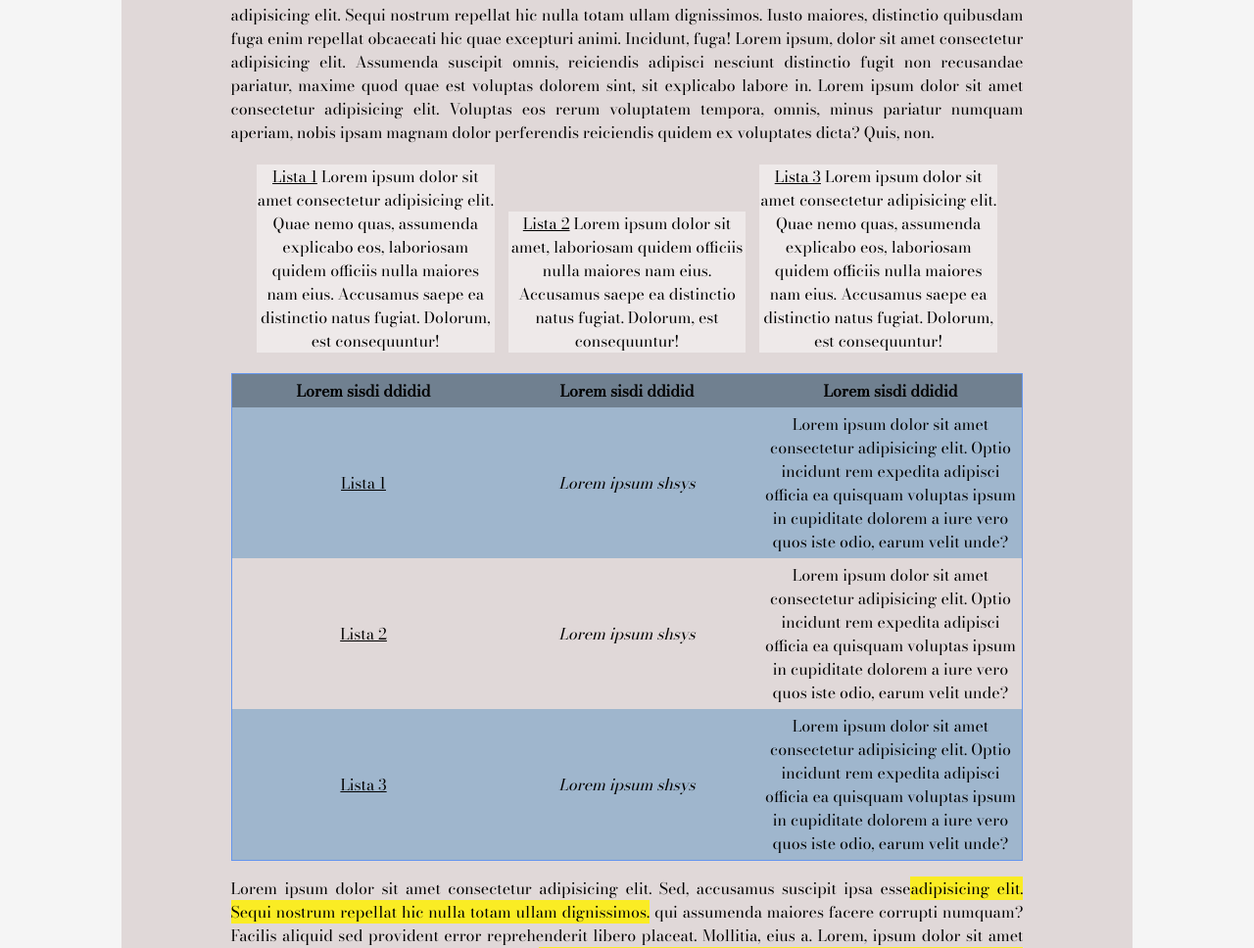
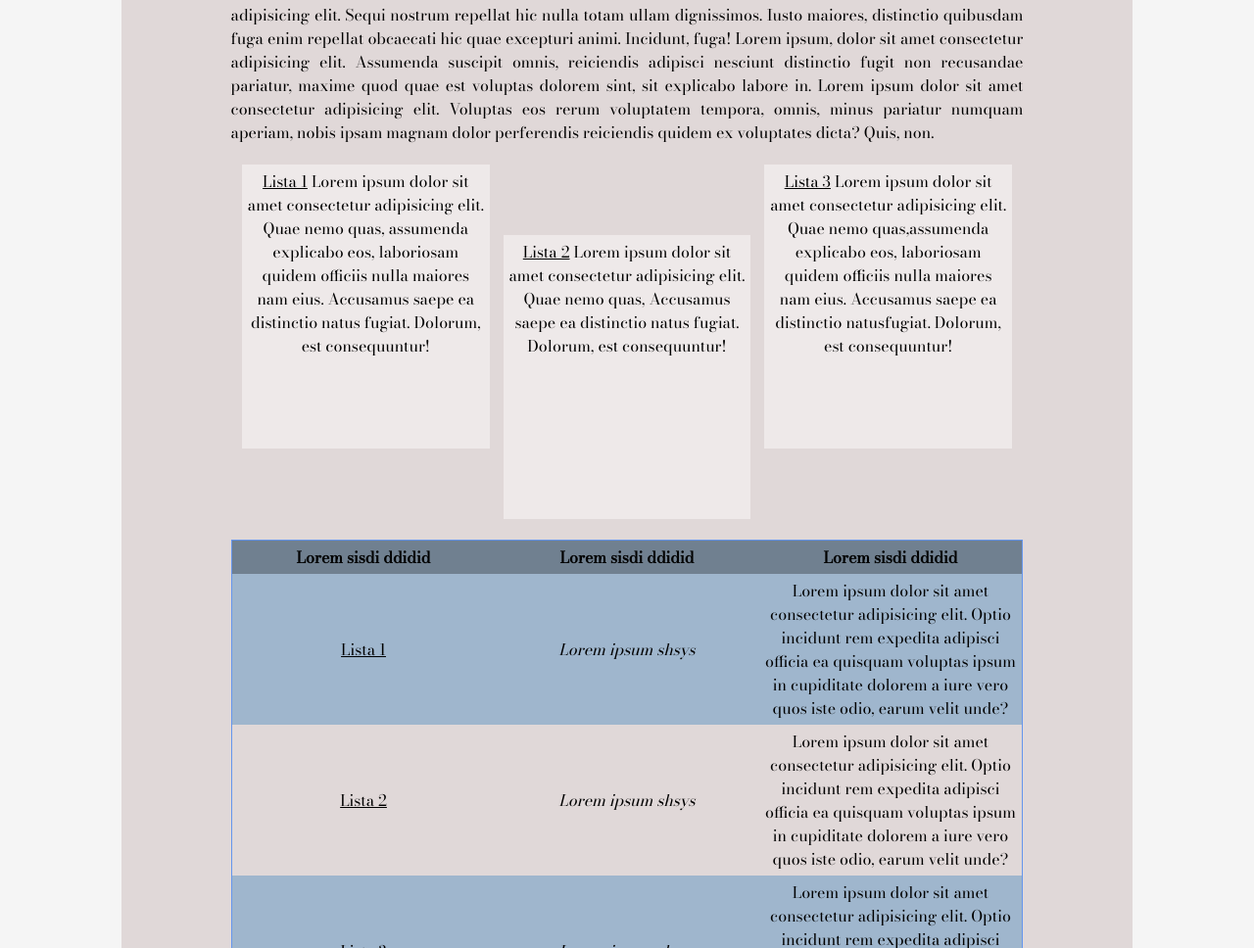
Before and after one commit to GiuseppeMandriani/html-css-booleaner, a website: page index.html in a window 1280 px wide. Shown: the part 1089-2057 px from the top of the page at 98% size. Drawn offline with nearby package versions, Linux system fonts and the light colour scheme.

Commit message:
list changed

```diff
--- a/index.html
+++ b/index.html
@@ -52,9 +52,10 @@
         <!-- Liste -->
         <section class="center">
           <ul>
+            <!-- Cambiando la lunghezza del testo e nonostante aver messo l'altezza mi sposta la seconda lista in basso -->
             <li><span class="underline">Lista 1</span> Lorem ipsum dolor sit amet consectetur adipisicing elit. Quae nemo quas, assumenda explicabo eos, laboriosam quidem officiis nulla maiores nam eius. Accusamus saepe ea distinctio natus fugiat. Dolorum, est consequuntur!</li>
-            <li><span class="underline">Lista 2</span> Lorem ipsum dolor sit amet, laboriosam quidem officiis nulla maiores nam eius. Accusamus saepe ea distinctio natus fugiat. Dolorum, est consequuntur!</li>
-            <li><span class="underline">Lista 3</span> Lorem ipsum dolor sit amet consectetur adipisicing elit. Quae nemo quas, assumenda explicabo eos, laboriosam quidem officiis nulla maiores nam eius. Accusamus saepe ea distinctio natus fugiat. Dolorum, est consequuntur!</li>
+            <li><span class="underline">Lista 2</span> Lorem ipsum dolor sit amet consectetur adipisicing elit. Quae nemo quas,  Accusamus saepe ea distinctio natus fugiat. Dolorum, est consequuntur!</li>
+            <li><span class="underline">Lista 3</span> Lorem ipsum dolor sit amet consectetur adipisicing elit. Quae nemo quas,assumenda explicabo eos, laboriosam quidem officiis nulla maiores nam eius. Accusamus saepe ea distinctio natusfugiat. Dolorum, est consequuntur!</li>
           </ul>
         </section>
 
@@ -110,7 +111,7 @@
         </section>
       </main>
 
-      <!-- Footer -->
+      <!-- footer -->
       <footer>
         <div class="foot">
           <span id="piè">Made by Giuseppe Mandriani &copy;</span>
--- a/main2.css
+++ b/main2.css
@@ -97,7 +97,10 @@ li {
   display: inline-block;
   background-color: #eee9e9;
   width: 30%;
+  height: 280px;
+  /* Mettendo l'altezza me lo sposta sempre verso il basso */
   margin: 5px;
+  padding: 5px;
 }
 
 .underline {
```
